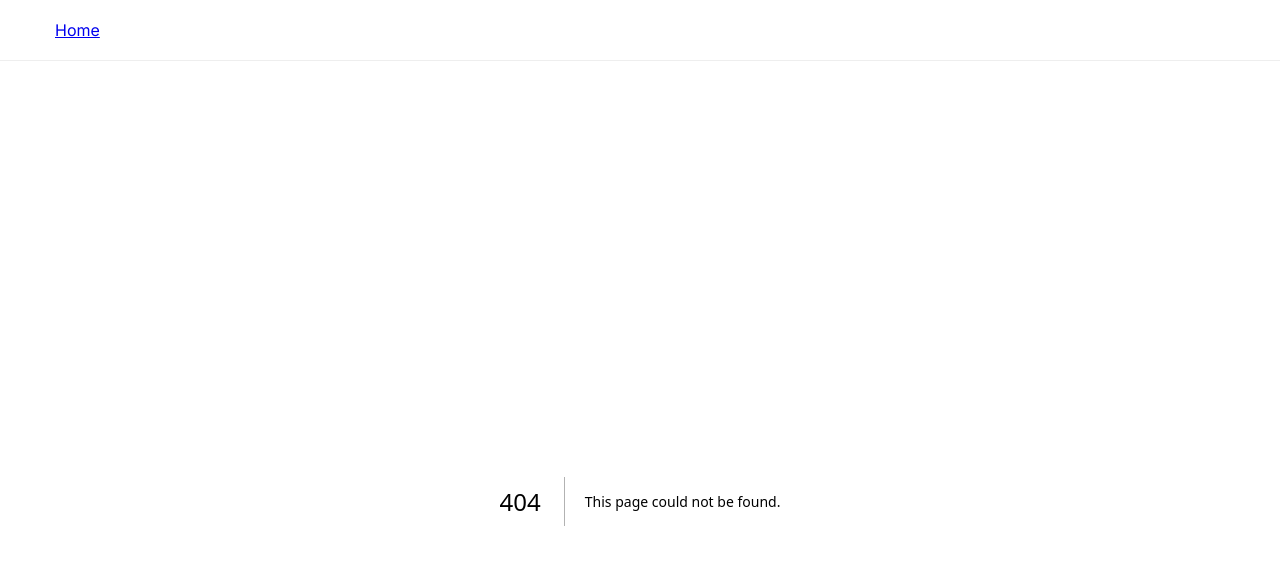
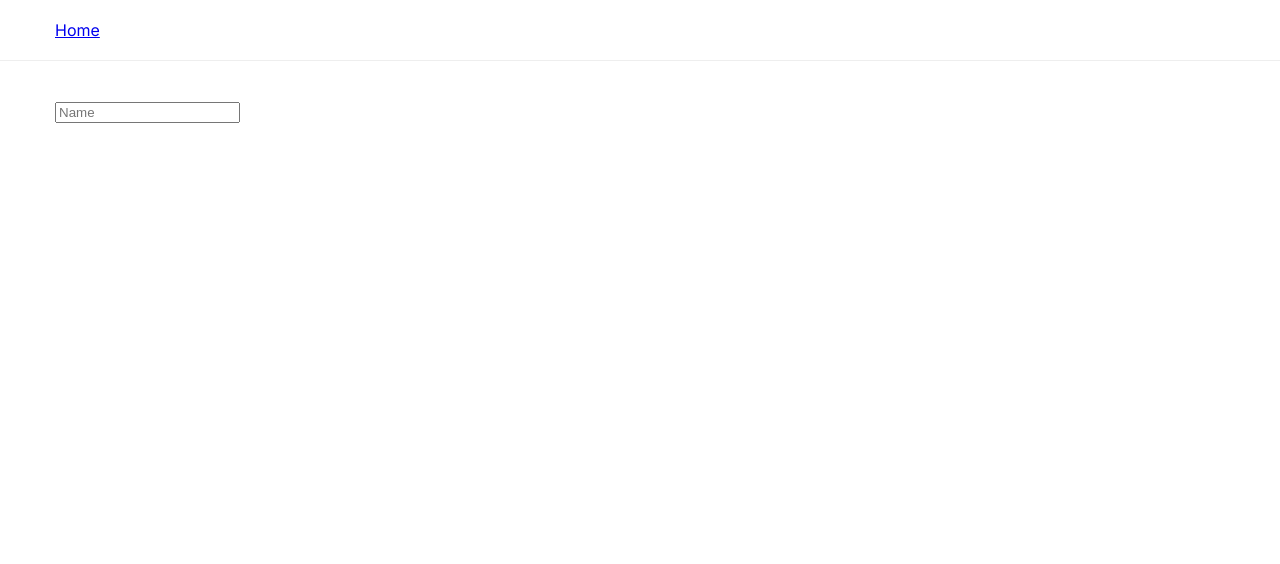
Before and after one commit to 124c4a11/ReactCustomHooks-ReactJS-TypeScript, a Next.js app: page /use-search-params-state-example in a window 1280 px wide. Before the commit this address had no page. Shown: the top 564 px of the page. Built offline with nearby package versions, Linux system fonts and the light colour scheme.

Commit message:
useSearchParamsState

```diff
--- /dev/null
+++ b/src/app/use-search-params-state-example/page.tsx
@@ -0,0 +1,24 @@
+'use client';
+
+import { useSearchParamsState } from '@/hooks/useSearchParamsState';
+
+const PARAM_NAME = 'name';
+
+export default function UseSearchParamsStateExample() {
+  const [value, setValue] = useSearchParamsState({
+    name: PARAM_NAME,
+    deserialize: (v) => v || '',
+  });
+
+  const onChange = (e: React.ChangeEvent<HTMLInputElement>) => {
+    const value = e.target.value;
+
+    setValue(value);
+  };
+
+  return (
+    <div>
+      <input value={value} onChange={onChange} placeholder="Name" />
+    </div>
+  );
+}
--- /dev/null
+++ b/src/hooks/useSearchParamsState.tsx
@@ -0,0 +1,50 @@
+import { useState } from 'react';
+import { useEventCallback } from './useEventCallback';
+import { isFunction } from '@/utils/isFunction';
+
+function setSearchParam(search: string, param: string, value: string) {
+  const searchParams = new URLSearchParams(search);
+  searchParams.set(param, value);
+  return searchParams.toString();
+}
+
+function getSearchParam(search: string, param: string) {
+  const searchParams = new URLSearchParams(search);
+  return searchParams.get(param);
+}
+
+const defaultSerialize = String;
+const defaultDeserialize = <Value,>(v: string | null) => v as Value;
+
+interface UseSearchParamsStateOptions<Value> {
+  name: string;
+  serialize?: (value: Value) => string;
+  deserialize?: (value: string | null) => Value;
+}
+
+export function useSearchParamsState<Value>({
+  name,
+  serialize = defaultSerialize,
+  deserialize = defaultDeserialize,
+}: UseSearchParamsStateOptions<Value>) {
+  const [value, setValue] = useState(() => {
+    const initialValue = deserialize(getSearchParam(location.search, name));
+
+    return initialValue;
+  });
+
+  const updateValue = useEventCallback(
+    (newValue: React.SetStateAction<Value>) => {
+      const search = window.location.search;
+      const actualNewValue = isFunction(newValue) ? newValue(value) : newValue;
+
+      setValue(actualNewValue);
+
+      const newSearch = setSearchParam(search, name, serialize(actualNewValue));
+
+      history.pushState(null, '', `?${newSearch}`);
+    }
+  );
+
+  return [value, updateValue] as const;
+}
--- /dev/null
+++ b/src/utils/isFunction.ts
@@ -0,0 +1,3 @@
+export function isFunction(value: unknown): value is (...args: any) => any {
+  return typeof value === 'function';
+}
```
Also changed, not shown: src/app/page.tsx (+9 -0 lines).
